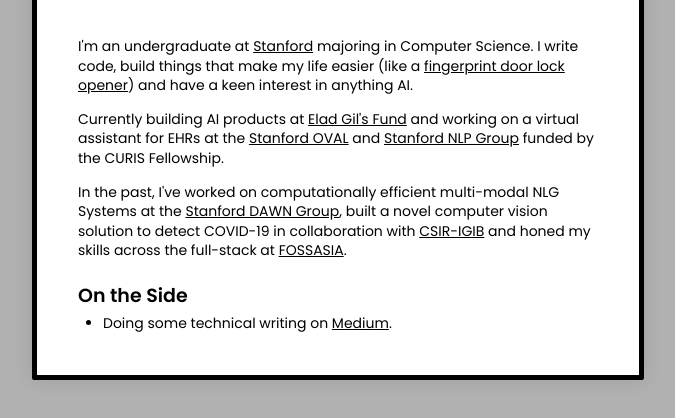
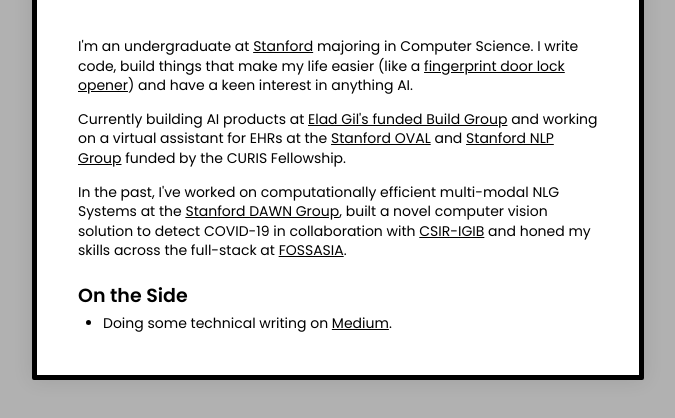
Before and after one commit to aryanguls/aryanguls.github.io, a plain HTML site: page index.html in a window 1280 px wide. Shown: the part 330-748 px from the top of the page, without its empty margins (302-977 px from the left). Drawn offline with Linux system fonts and the light colour scheme.

Commit message:
Update index.html

```diff
--- a/index.html
+++ b/index.html
@@ -49,7 +49,7 @@
         </div>
         <div class="intro-container">
             <p>I'm an undergraduate at <a href="https://profiles.stanford.edu/aryan-gulati">Stanford</a> majoring in Computer Science. I write code, build things that make my life easier (like a <a href="https://docs.google.com/document/d/1sb4QG0oI4SWNOWkqflF2ajGzMes4KtZSK4ddE_Zxutw/edit?usp=sharing">fingerprint door lock opener</a>) and have a keen interest in anything AI.</p>
-            <p>Currently building AI products at <a href="https://eladgil.com/">Elad Gil's Fund</a> and working on a virtual assistant for EHRs at the <a href="https://oval.cs.stanford.edu/">Stanford OVAL</a> and <a href="https://nlp.stanford.edu/">Stanford NLP Group</a> funded by the CURIS Fellowship.</p>
+            <p>Currently building AI products at <a href="https://eladgil.com/">Elad Gil's funded Build Group</a> and working on a virtual assistant for EHRs at the <a href="https://oval.cs.stanford.edu/">Stanford OVAL</a> and <a href="https://nlp.stanford.edu/">Stanford NLP Group</a> funded by the CURIS Fellowship.</p>
             <p>In the past, I've worked on computationally efficient multi-modal NLG Systems at the <a href="https://dawn.cs.stanford.edu/">Stanford DAWN Group</a>, built a novel computer vision solution to detect COVID-19 in collaboration with <a href="https://www.igib.res.in/">CSIR-IGIB</a> and honed my skills across the full-stack at <a href="https://fossasia.org/">FOSSASIA</a>.</p>
             <!-- Add more paragraphs if needed -->
         </div>
```
